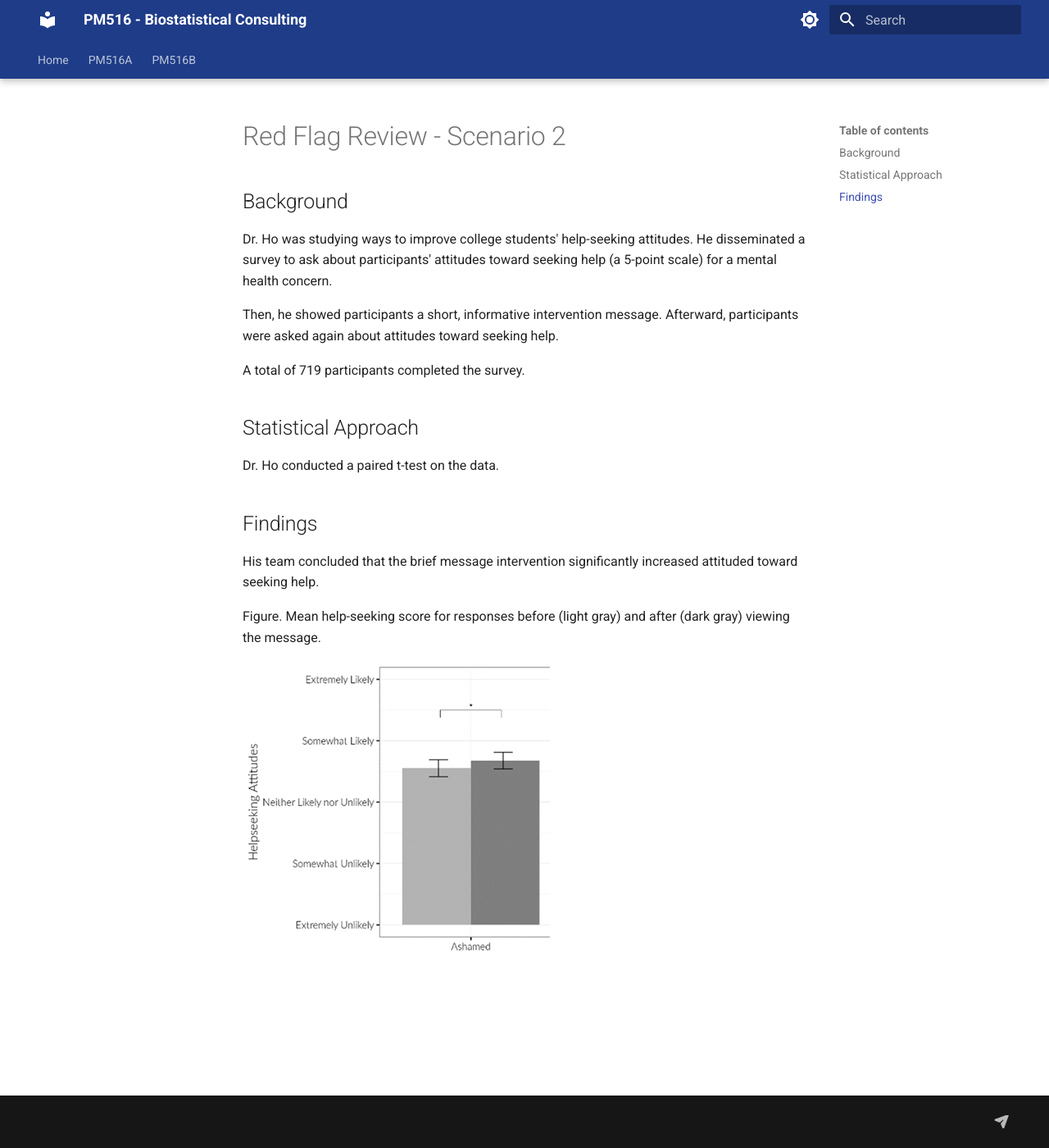
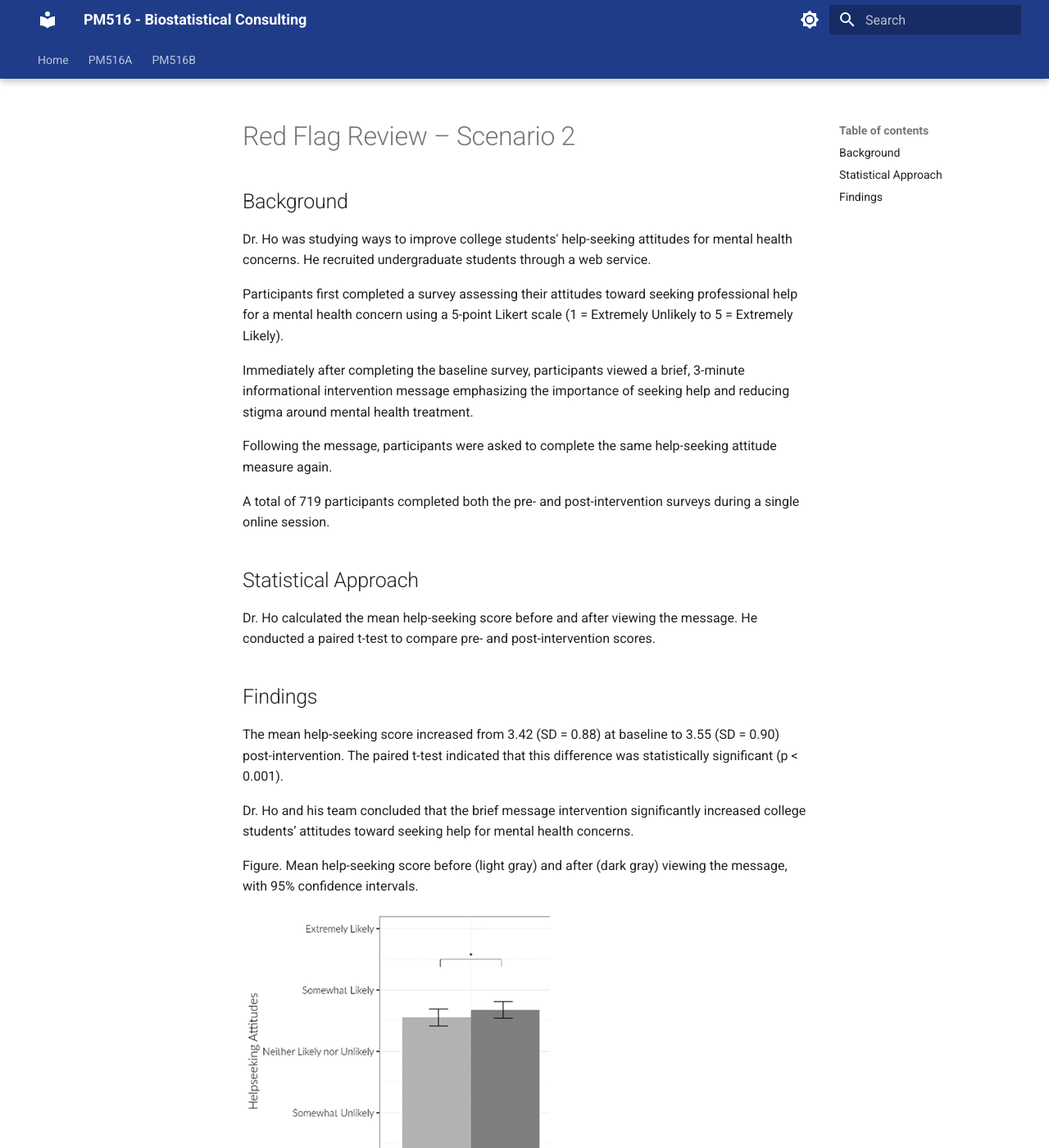
Before and after one commit to USCbiostats/PM516, an MkDocs documentation site: the page built from docs/PM516A/activities/rfr/scenario2.md, in a window 1280 px wide and 1400 px high. Shown: the whole window at 82% size. Built offline with MkDocs 1.6.1 and Material for MkDocs 9.7.7, drawn with Linux system fonts in a browser that asks for light colours; comment, search, counter and statistics services are not loaded.

Commit message:
added scenarios

```diff
--- a/docs/PM516A/activities/rfr/scenario2.md
+++ b/docs/PM516A/activities/rfr/scenario2.md
@@ -1,21 +1,27 @@
-# Red Flag Review - Scenario 2
+# Red Flag Review – Scenario 2
 
 ## Background
 
-Dr. Ho was studying ways to improve college students' help-seeking attitudes. He disseminated a survey to ask about participants' attitudes toward seeking help (a 5-point scale) for a mental health concern.
+Dr. Ho was studying ways to improve college students' help-seeking attitudes for mental health concerns. He recruited undergraduate students through a web service.
 
-Then, he showed participants a short, informative intervention message. Afterward, participants were asked again about attitudes toward seeking help.
+Participants first completed a survey assessing their attitudes toward seeking professional help for a mental health concern using a 5-point Likert scale (1 = Extremely Unlikely to 5 = Extremely Likely).
 
-A total of 719 participants completed the survey.
+Immediately after completing the baseline survey, participants viewed a brief, 3-minute informational intervention message emphasizing the importance of seeking help and reducing stigma around mental health treatment.
+
+Following the message, participants were asked to complete the same help-seeking attitude measure again.
+
+A total of 719 participants completed both the pre- and post-intervention surveys during a single online session.
 
 ## Statistical Approach
 
-Dr. Ho conducted a paired t-test on the data.
+Dr. Ho calculated the mean help-seeking score before and after viewing the message. He conducted a paired t-test to compare pre- and post-intervention scores.
 
 ## Findings
 
-His team concluded that the brief message intervention significantly increased attituded toward seeking help.
+The mean help-seeking score increased from 3.42 (SD = 0.88) at baseline to 3.55 (SD = 0.90) post-intervention. The paired t-test indicated that this difference was statistically significant (p < 0.001).
 
-Figure. Mean help-seeking score for responses before (light gray) and after (dark gray) viewing the message.
+Dr. Ho and his team concluded that the brief message intervention significantly increased college students’ attitudes toward seeking help for mental health concerns.
+
+Figure. Mean help-seeking score before (light gray) and after (dark gray) viewing the message, with 95% confidence intervals.
 
 ![Help-Seeking Pre Post](figures/pnf_change.png)
```
Also changed, not shown: docs/PM516A/activities/rfr/scenario1.md (+20 -4 lines), docs/PM516A/activities/rfr/scenario10.md (added, +24 -0 lines), docs/PM516A/activities/rfr/scenario4.md (added, +25 -0 lines), docs/PM516A/activities/rfr/scenario5.md (added, +24 -0 lines), docs/PM516A/activities/rfr/scenario6.md (added, +26 -0 lines), docs/PM516A/activities/rfr/scenario7.md (added, +25 -0 lines), docs/PM516A/activities/rfr/scenario8.md (added, +28 -0 lines), docs/PM516A/activities/rfr/scenario9.md (added, +17 -0 lines), docs/PM516A/activities/rfr/figures/anx_app.png (added).
